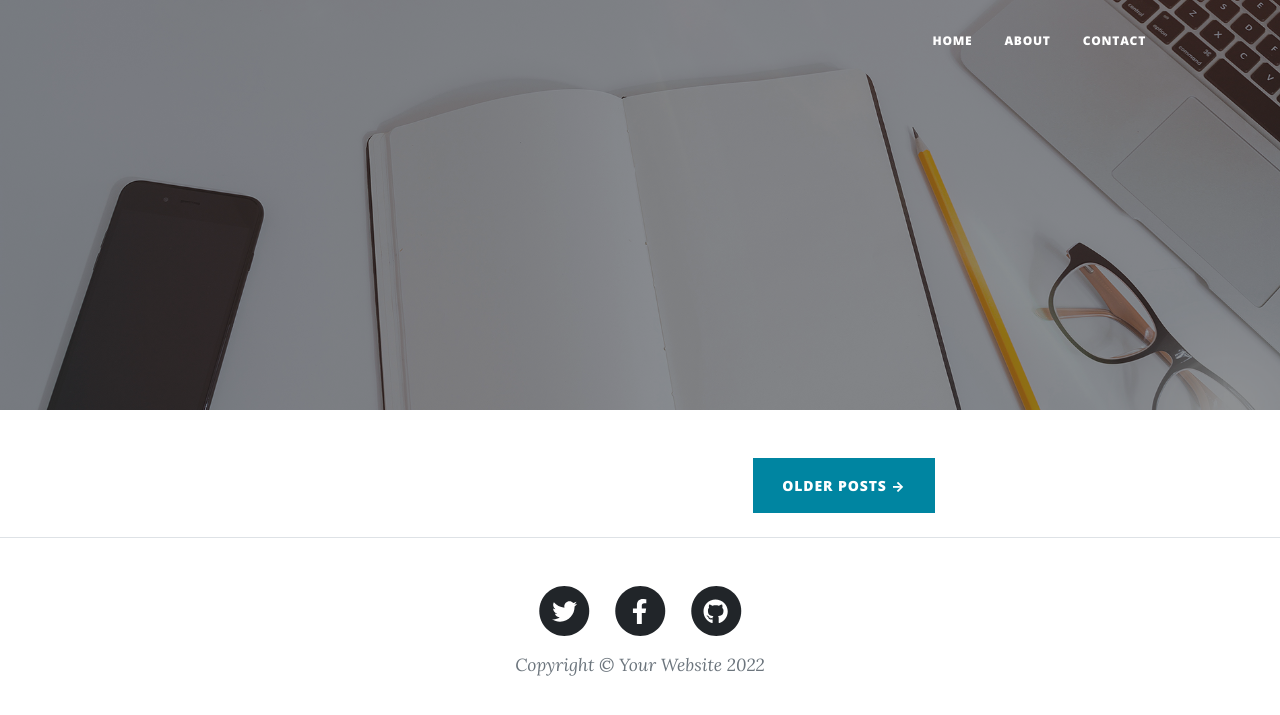
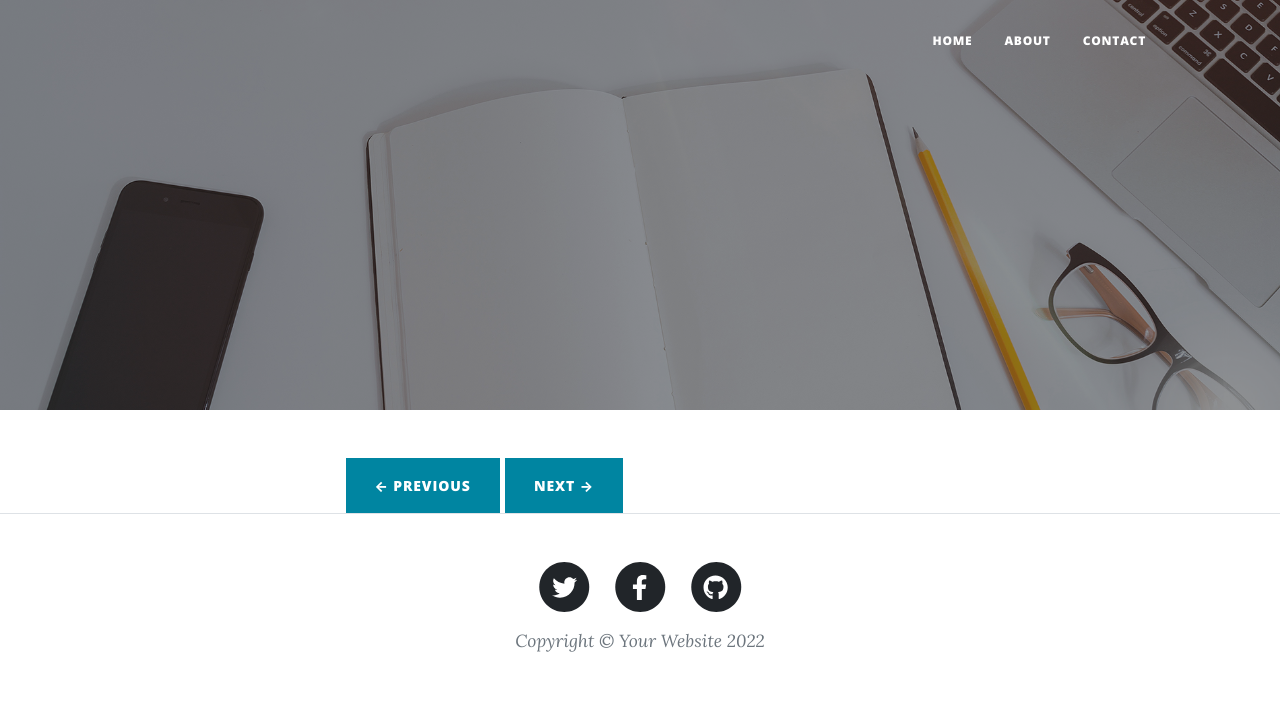
Before and after one commit to Vikk-17/flask-projects, a Flask app: template blog/templates/index.html in a window 1280 px wide. Shown: the top 715 px of the page. Run offline with Flask 2, Linux system fonts and the light colour scheme; the template is opened without the code that fills it, so the values that code supplies are empty; parts of the project's set-up code (start-up, migrations or seed data) failed here and were passed over; some libraries are stand-ins or nearby versions.

Commit message:
pagination added

```diff
--- a/blog/main.py
+++ b/blog/main.py
@@ -4,7 +4,7 @@ from datetime import  datetime
 import json
 import os
 from werkzeug.utils import secure_filename
-
+import math
 
 
 app = Flask(__name__)
@@ -44,8 +44,25 @@ class Posts(db.Model):
 
 @app.route('/')
 def home():
-    posts = Posts.query.filter_by().all()[0:params['no_of_post']]
-    return render_template('/index.html', params=params, posts=posts)
+    posts = Posts.query.filter_by().all()
+    last = math.ceil(len(posts) / int(params['no_of_post']))
+    page = request.args.get('page')
+    if (not str(page).isnumeric()):
+        page = 1
+    page = int(page)
+    posts = posts[(page-1)*int(params['no_of_post']):(page-1)*int(params['no_of_post'])+ int(params['no_of_post'])]
+    # posts = posts[(page-1)*int(params['no_of_post']):(page-1)*int(params['no_of_post'])+int(params['no_of_post'])]
+    if page==1:
+        prev = '#'
+        next = '/?page=' + str(page+1)
+    elif page==last:
+        prev = '/?page=' + str(page-1)
+        next = '#'
+    else:
+        prev = '/?page=' + str(page-1)
+        next = '/?page=' + str(page+1)
+    # posts = Posts.query.filter_by().all()[0:params['no_of_post']]
+    return render_template('/index.html', params=params, posts=posts, prev=prev, next=next)
 
 
 @app.route('/about')
--- a/blog/templates/index.html
+++ b/blog/templates/index.html
@@ -45,7 +45,11 @@
                     {% endfor %}
 
                     <!-- Pager-->
-                    <div class="d-flex justify-content-end mb-4"><a class="btn btn-primary text-uppercase" href="#!">Older Posts →</a></div>
+                    <!-- class="d-flex justify-content-end mb-4" -->
+                    <div>
+                        <a class="btn btn-primary text-uppercase" href="{{prev}}">&larr; Previous</a>
+                        <a class="btn btn-primary text-uppercase" href="{{next}}">Next &rarr;</a>
+                    </div>
                 </div>
             </div>
         </div>
```
